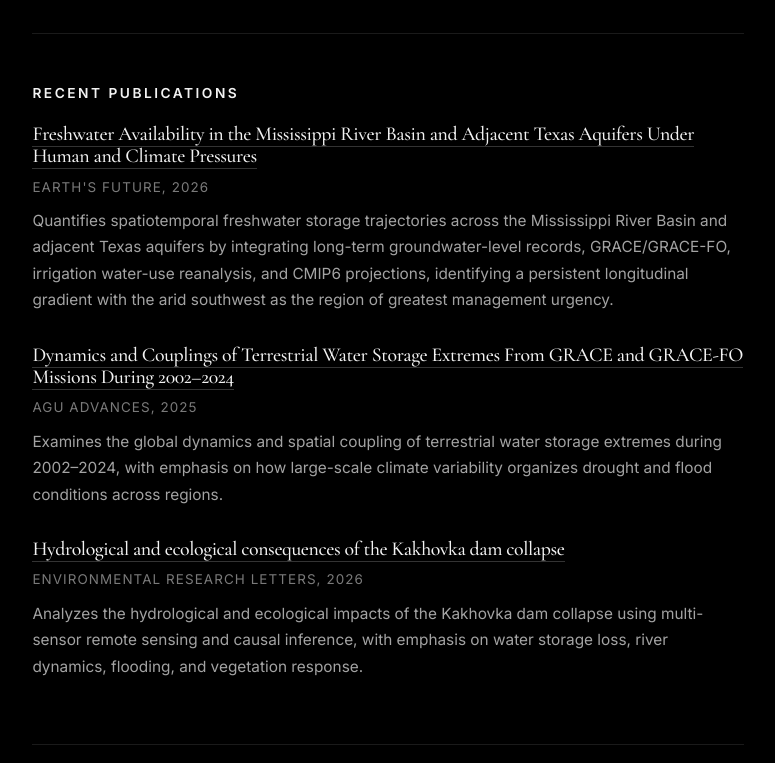
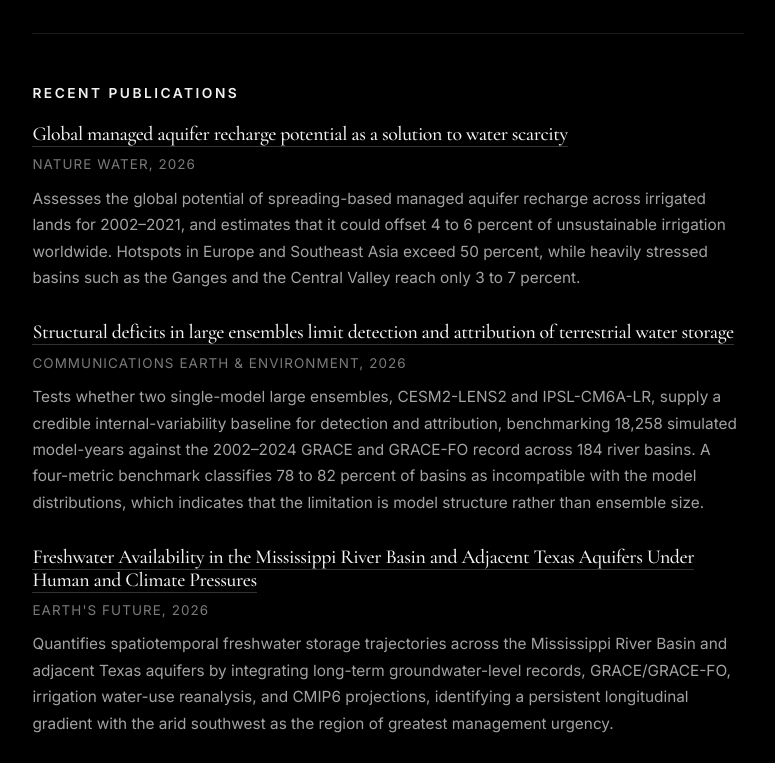
Before and after one commit to arateb/arateb.github.io, a plain HTML site: page index.html in a window 1280 px wide. Shown: the part 2380-3143 px from the top of the page, without its empty margins (94-869 px from the left). Drawn offline with nearby package versions, Linux system fonts and the light colour scheme.

Commit message:
docs(pubs): add Nature Water and Comms Earth Environ papers; drop Kakhovka
Publications section:
- Add Citrini et al. (2026), "Global managed aquifer recharge potential as a
  solution to water scarcity", Nature Water, 10.1038/s44221-026-00672-3.
- Add Rateb et al. (2026), "Structural deficits in large ensembles limit
  detection and attribution of terrestrial water storage", Communications
  Earth & Environment, 10.1038/s43247-026-03772-w.
- Remove the Kakhovka dam collapse paper (ERL 2026).
- Order the list newest first.

Titles, journals, dates, and author positions verified against Crossref and
OpenAlex; blurbs quote figures from the published abstracts.

STATUS.md: repoint the project-page path from the laptop's /Volumes/lab to
/data/projs/<name>/site/, record that the site is hand-written static HTML
with no build step, and note that a push to main publishes.

Co-Authored-By: Claude Opus 4.8 (1M context) <noreply@anthropic.com>

```diff
--- a/index.html
+++ b/index.html
@@ -263,6 +263,20 @@
       <h2>Recent publications</h2>
 
       <div class="item">
+        <div class="item-title"><a href="https://www.nature.com/articles/s44221-026-00672-3" target="_blank" rel="noopener noreferrer">Global managed aquifer recharge potential as a solution to water scarcity</a></div>
+        <div class="item-meta">Nature Water, 2026</div>
+        <p>
+          Assesses the global potential of spreading-based managed aquifer recharge across irrigated lands for 2002&ndash;2021, and estimates that it could offset 4 to 6 percent of unsustainable irrigation worldwide. Hotspots in Europe and Southeast Asia exceed 50 percent, while heavily stressed basins such as the Ganges and the Central Valley reach only 3 to 7 percent.
+        </p>
+      </div>
+      <div class="item">
+        <div class="item-title"><a href="https://www.nature.com/articles/s43247-026-03772-w" target="_blank" rel="noopener noreferrer">Structural deficits in large ensembles limit detection and attribution of terrestrial water storage</a></div>
+        <div class="item-meta">Communications Earth &amp; Environment, 2026</div>
+        <p>
+          Tests whether two single-model large ensembles, CESM2-LENS2 and IPSL-CM6A-LR, supply a credible internal-variability baseline for detection and attribution, benchmarking 18,258 simulated model-years against the 2002&ndash;2024 GRACE and GRACE-FO record across 184 river basins. A four-metric benchmark classifies 78 to 82 percent of basins as incompatible with the model distributions, which indicates that the limitation is model structure rather than ensemble size.
+        </p>
+      </div>
+      <div class="item">
         <div class="item-title"><a href="https://agupubs.onlinelibrary.wiley.com/doi/10.1029/2025EF006653" target="_blank" rel="noopener noreferrer">Freshwater Availability in the Mississippi River Basin and Adjacent Texas Aquifers Under Human and Climate Pressures</a></div>
         <div class="item-meta">Earth's Future, 2026</div>
         <p>
@@ -274,13 +288,6 @@
         <div class="item-meta">AGU Advances, 2025</div>
         <p>
           Examines the global dynamics and spatial coupling of terrestrial water storage extremes during 2002–2024, with emphasis on how large-scale climate variability organizes drought and flood conditions across regions.
-        </p>
-      </div>
-      <div class="item">
-        <div class="item-title"><a href="https://iopscience.iop.org/article/10.1088/1748-9326/ae4d5f/meta" target="_blank" rel="noopener noreferrer">Hydrological and ecological consequences of the Kakhovka dam collapse</a></div>
-        <div class="item-meta">Environmental Research Letters, 2026</div>
-        <p>
-          Analyzes the hydrological and ecological impacts of the Kakhovka dam collapse using multi-sensor remote sensing and causal inference, with emphasis on water storage loss, river dynamics, flooding, and vegetation response.
         </p>
       </div>
     </section>
```
Also changed, not shown: 1 other file.
